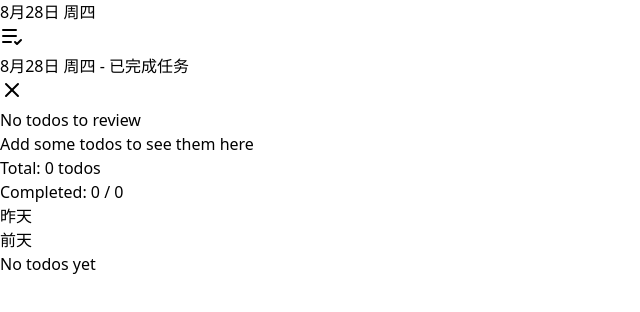
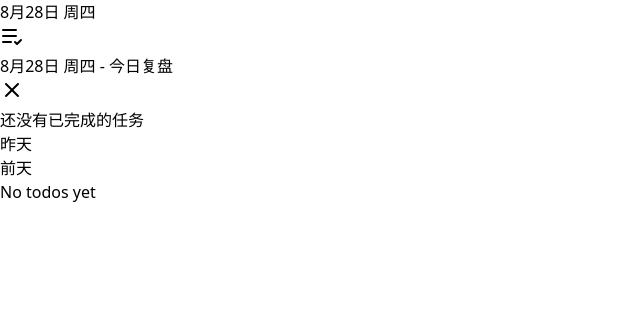
Before and after one commit to StrangeTown/follin_web, a React (Vite) app: page / in a window 1280 px wide. Both pictures are taken after a click on the button 12 px from the left and 36 px from the top of the page. Shown: the top 312 px of the page, without its empty margins (0-640 px from the left). Built offline with nearby package versions, Linux system fonts and the light colour scheme.

Commit message:
feat: update ReviewModal title for completed tasks and enhance UI with Check icon

```diff
--- a/src/components/ReviewModal.tsx
+++ b/src/components/ReviewModal.tsx
@@ -1,4 +1,4 @@
-import { X, ChevronUp, ChevronDown } from "lucide-react";
+import { X, ChevronUp, ChevronDown, Check } from "lucide-react";
 import { useState, useEffect, useCallback, useRef } from "react";
 import { Todo } from "../types/todo";
 
@@ -129,8 +129,7 @@
         <div className="flex-1 overflow-y-auto p-6">
           {todos.length === 0 ? (
             <div className="text-center text-gray-500 mt-12">
-              <p className="text-lg">No todos to review</p>
-              <p className="text-sm mt-2">Add some todos to see them here</p>
+              <p className="text-sm mt-2">还没有已完成的任务</p>
             </div>
           ) : (
             <div className="space-y-3">
@@ -149,27 +148,9 @@
                 >
                   <div className="flex items-start justify-between">
                     <div className="flex items-center space-x-3 flex-1">
-                      <div
-                        className={`w-5 h-5 rounded-full border-2 flex items-center justify-center ${
-                          todo.completed
-                            ? "bg-green-500 border-green-500"
-                            : "border-gray-300"
-                        }`}
-                      >
-                        {todo.completed && (
-                          <svg
-                            className="w-3 h-3 text-white"
-                            fill="currentColor"
-                            viewBox="0 0 20 20"
-                          >
-                            <path
-                              fillRule="evenodd"
-                              d="M16.707 5.293a1 1 0 010 1.414l-8 8a1 1 0 01-1.414 0l-4-4a1 1 0 011.414-1.414L8 12.586l7.293-7.293a1 1 0 011.414 0z"
-                              clipRule="evenodd"
-                            />
-                          </svg>
-                        )}
-                      </div>
+                      {todo.completed && (
+                        <Check className="w-4 h-4 text-green-500" />
+                      )}
                       <div className="flex-1">
                         <p
                           className={`text-sm ${
@@ -217,8 +198,6 @@
         <div className="border-t border-gray-200 p-6">
           <div className="flex items-center justify-between">
             <div className="text-sm text-gray-600">
-              <div>Total: {todos.length} todos</div>
-              <div>Completed: {todos.filter(t => t.completed).length} / {todos.length}</div>
             </div>
 
             {todos.length > 0 && (
--- a/src/pages/Home/History/HistoryItem/index.tsx
+++ b/src/pages/Home/History/HistoryItem/index.tsx
@@ -128,7 +128,7 @@
 				open={showReviewModal}
 				onClose={() => setShowReviewModal(false)}
 				todos={completedTodos}
-				title={`${localizedHistoryLabel(date)} - 已完成任务`}
+				title={`${localizedHistoryLabel(date)} - 今日复盘`}
 			/>
 		</div>
 	);
```
Also changed, not shown: src/components/FocusModal/index.tsx (added).
